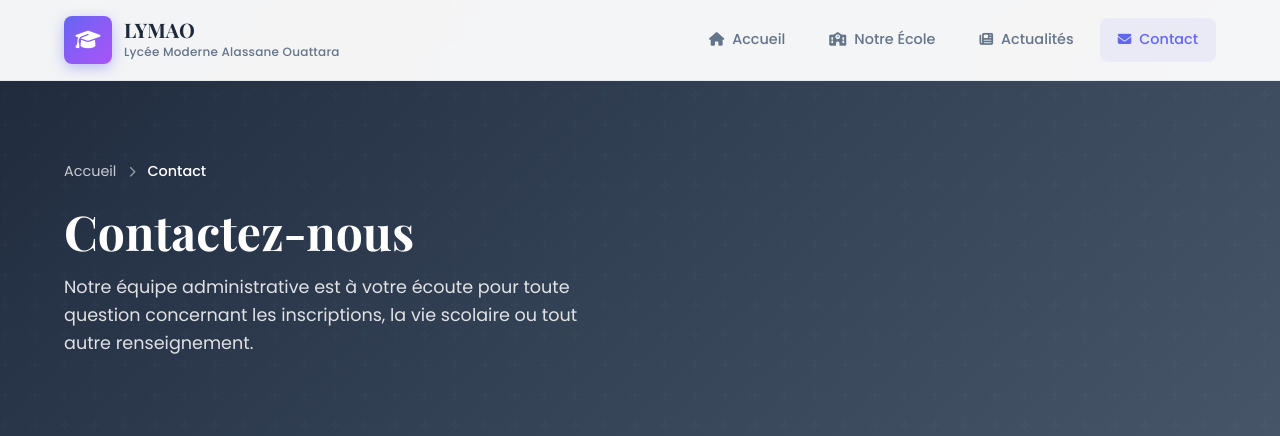
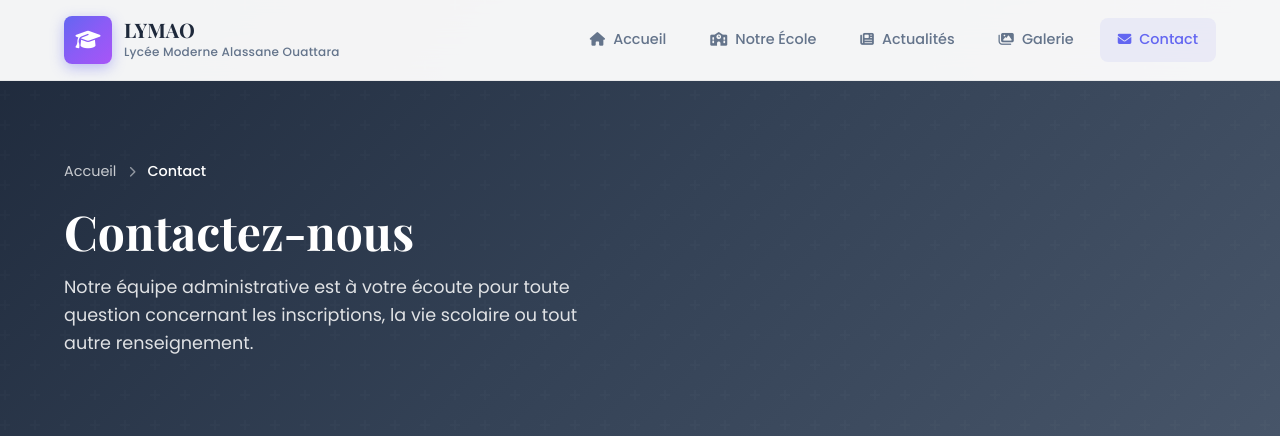
Before and after one commit to ouedraogojeanpascal272-droid/lymaosite, a Django app: page /contact/ in a window 1280 px wide. Shown: the top 436 px of the page. Run offline with Django 5.2, Linux system fonts and the light colour scheme; some libraries are stand-ins or nearby versions.

Commit message:
Add Galerie link to navbar

```diff
--- a/templates/includes/navbar.html
+++ b/templates/includes/navbar.html
@@ -58,6 +58,19 @@
                 </a>
             </li>
 
+            <!-- ✅ LIEN GALERIE AJOUTÉ ICI -->
+            <li class="nav-item">
+                <a
+                    href="{% url 'galerie' %}"
+                    class="nav-link{% if 'galerie' in request.path %} active{% endif %}"
+                    {% if 'galerie' in request.path %}aria-current="page"{% endif %}
+                >
+                    <i class="fas fa-images" aria-hidden="true"></i>
+                    <span>Galerie</span>
+                </a>
+            </li>
+            <!-- ✅ FIN LIEN GALERIE -->
+
             <li class="nav-item">
                 <a
                     href="{% url 'contact' %}"
```
